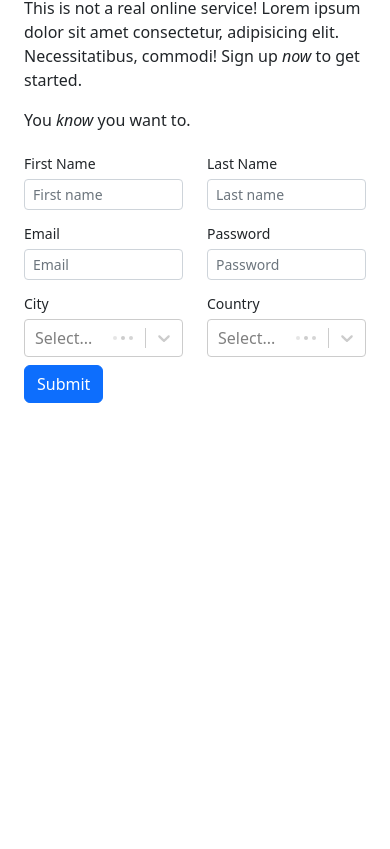
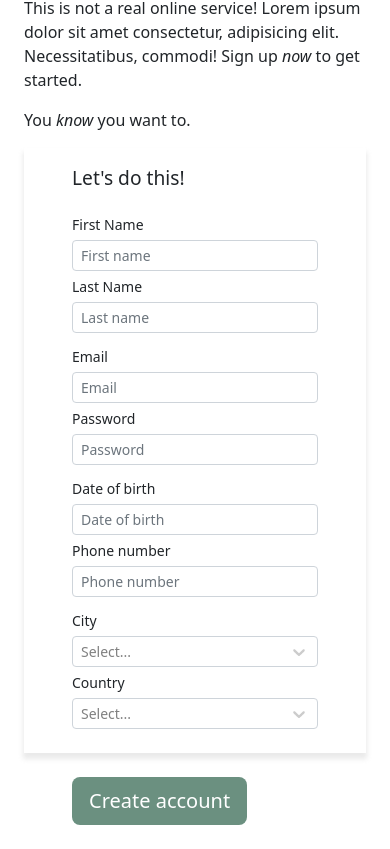
Before and after one commit to andreiahendea94/python-web, a React (Create React App) app in the folder app/frontend/: page / in a window 390 px wide. Shown: the part 1017-1866 px from the top of the page. Before the commit the page ends 1420 px from the top, so only its background shows below. Built offline with nearby package versions, Linux system fonts and the light colour scheme.

Commit message:
Implement SignUpForm
Add proper grids with React bootstrap
Make the Form mobile responsive
Add new fields and remove the incorrect ones

```diff
--- /dev/null
+++ b/app/frontend/src/assets/SignUpForm.css
@@ -0,0 +1,9 @@
+.SignUpForm__FieldsContainer {
+  box-shadow: 0 5px 5px 1px rgb(150, 150, 150, 0.2);
+  background-color: #FFFFFF;
+}
+
+.SignUpForm__Paragraph {
+  font-weight: 500;
+  font-size: 1.2rem;
+}
--- a/app/frontend/src/pages/SignUp/SignUpForm.tsx
+++ b/app/frontend/src/pages/SignUp/SignUpForm.tsx
@@ -4,65 +4,71 @@ import Form from 'react-bootstrap/Form';
 import Container from 'react-bootstrap/Container';
 import Row from 'react-bootstrap/Row';
 import Col from 'react-bootstrap/Col';
-import Select from 'react-select/async';
+import '../../assets/SignUpForm.css';
+import SimpleSelect from '../../components/Select';
+import DarkGreenButton from '../../components/DarkGreenButton';
 
-export default function RegisterForm() {
+export default function SignUpForm({className}: {className: string}): JSX.Element {
 
   return (
-    <>
-      <Form>
-        <Container fluid className="p-0">
+    <Form className={className}>
+      <Container fluid className="p-0 SignUpForm__FieldsContainer px-5 py-3">
+        <p className="SignUpForm__Paragraph">Let's do this!</p>
+
         <Row className="mb-2">
-            <Form.Group className="sm" as={Col} controlId="formFirstName">
+          <Col md={6}>
             <Form.Label column="sm" lg={12}>First Name</Form.Label>
             <Form.Control type="text" size="sm" placeholder="First name" />
-            </Form.Group>
-            <Form.Group as={Col} controlId="formLastName">
+          </Col>
+          <Col md={6}>
             <Form.Label column="sm" lg={12}>Last Name</Form.Label>
             <Form.Control type="text" size="sm" placeholder="Last name" />
-            </Form.Group>
+          </Col>
+
         </Row>
 
         <Row className="mb-2">
-            <Form.Group className="sm" as={Col} controlId="formEmail">
+          <Col md={6}>
             <Form.Label column="sm" lg={12}>Email</Form.Label>
             <Form.Control type="email" size="sm" placeholder="Email" />
-            </Form.Group>
-            <Form.Group as={Col} controlId="formPassword">
+          </Col>
+          <Col md={6}>
             <Form.Label column="sm" lg={12}>Password</Form.Label>
             <Form.Control type="password" size="sm" placeholder="Password" />
-            </Form.Group>
+          </Col>
         </Row>
 
         <Row className="mb-2">
-            <Form.Group className="sm" as={Col} controlId="formCity">
-              <Form.Label column="sm" lg={12}>City</Form.Label>
-              <Select
-                className="basic-single"
-                classNamePrefix="select"
-                isLoading={true}
-                isSearchable={true}
-                name="city"
-                options={[]}
-              />
-            </Form.Group>
-            <Form.Group as={Col} controlId="formCountry">
-              <Form.Label column="sm" lg={12}>Country</Form.Label>
-              <Select
-                className="basic-single"
-                classNamePrefix="select"
-                isLoading={true}
-                isSearchable={true}
-                name="country"
-                options={[]}
-              />
-            </Form.Group>
+          <Col md={6}>
+            <Form.Label column="sm" lg={12}>Date of birth</Form.Label>
+            <Form.Control type="text" size="sm" placeholder="Date of birth" />
+          </Col>
+          <Col md={6}>
+            <Form.Label column="sm" lg={12}>Phone number</Form.Label>
+            <Form.Control type="text" size="sm" placeholder="Phone number" />
+          </Col>
         </Row>
 
-          <Button variant="primary" type="submit">Submit</Button>
+        <Row className="mb-2">
+          <Col md={6}>
+            <Form.Label column="sm" lg={12}>City</Form.Label>
+            <SimpleSelect />
+          </Col>
+          <Col md={6}>
+            <Form.Label column="sm" lg={12}>Country</Form.Label>
+            <SimpleSelect />
+          </Col>
+        </Row>
+
+      </Container>
+      <Container fluid className="SignUpForm__ButtonContainer">
+        <Row>
+          <Col className="px-5 py-4">
+            <DarkGreenButton type="submit">Create account</DarkGreenButton>
+          </Col>
+        </Row>
       </Container>
     </Form>
-    </>
   );
 
 };
```
Lines whose indentation alone changed are shown as unchanged.
